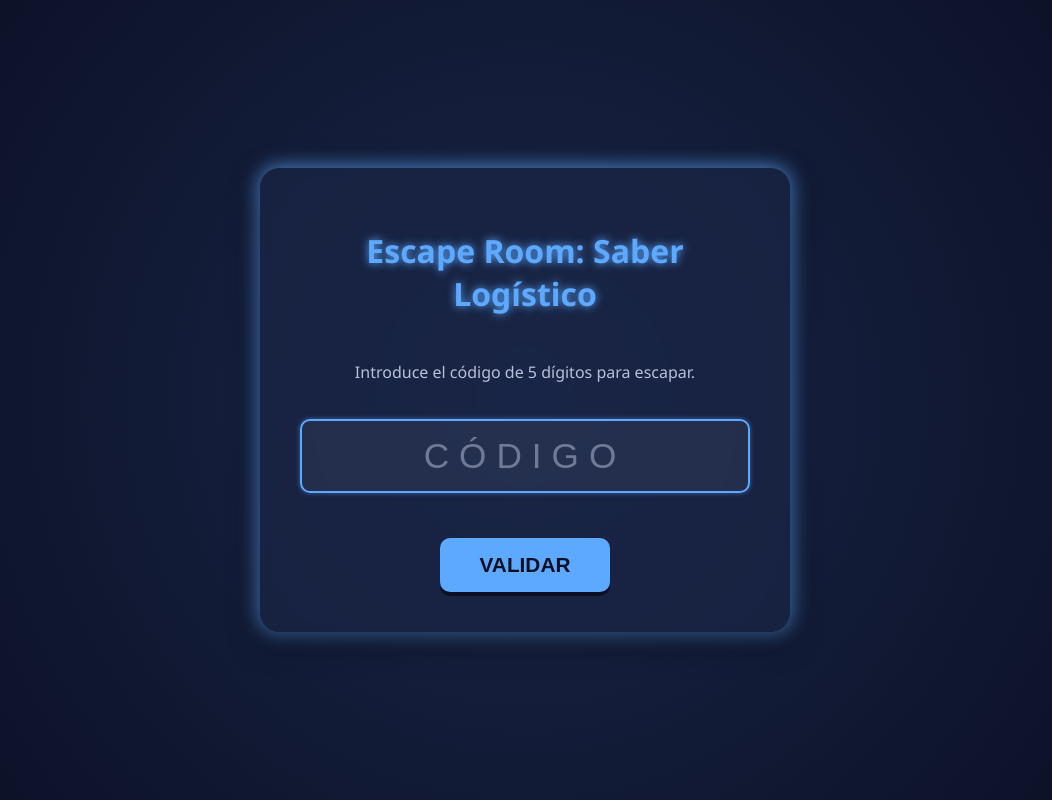
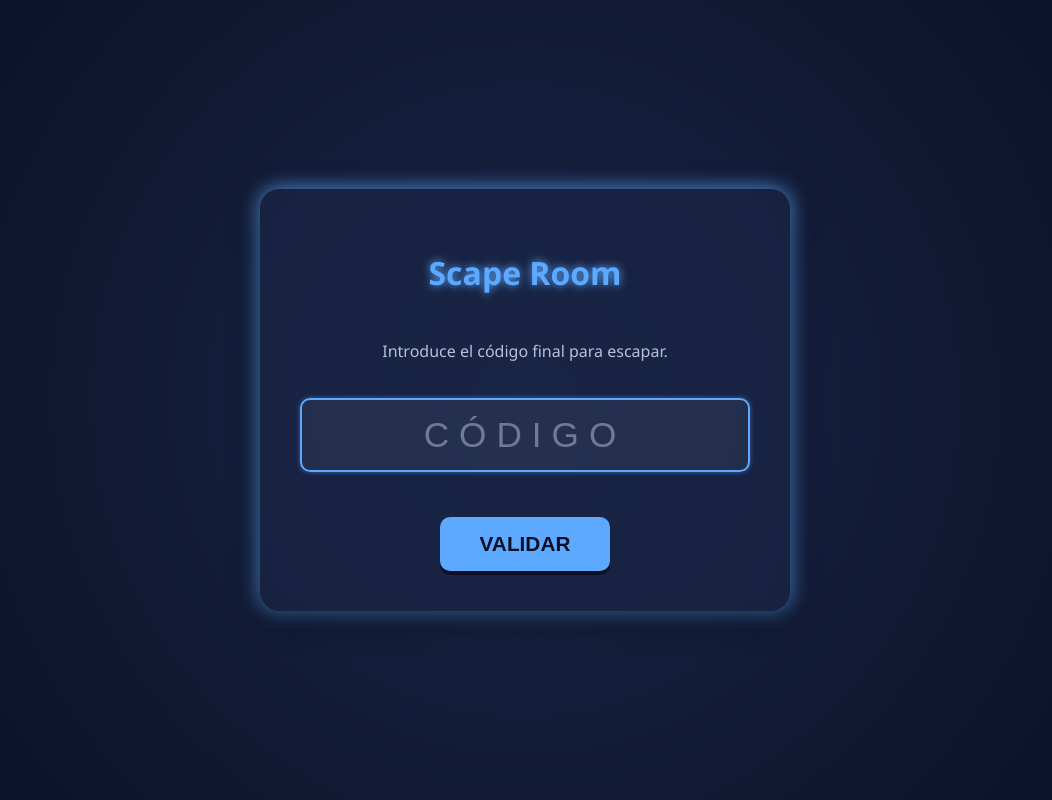
Before and after one commit to wfelix5/Scape_room_web, a plain HTML site: page index.html in a window 1280 px wide. Shown: the whole page, without its empty margins (115-1167 px from the left). Drawn offline with Linux system fonts and the light colour scheme.

Commit message:
Update index.html

```diff
--- a/index.html
+++ b/index.html
@@ -158,8 +158,8 @@
 <div class="container">
 
     <div id="main">
-        <h1>Escape Room: Saber Logístico</h1>
-        <p>Introduce el código de 5 dígitos para escapar.</p>
+        <h1>Scape Room</h1>
+        <p>Introduce el código final para escapar.</p>
         <input id="codigo" maxlength="5" placeholder="CÓDIGO">
         <button id="validarBtn">VALIDAR</button>
     </div>
```
